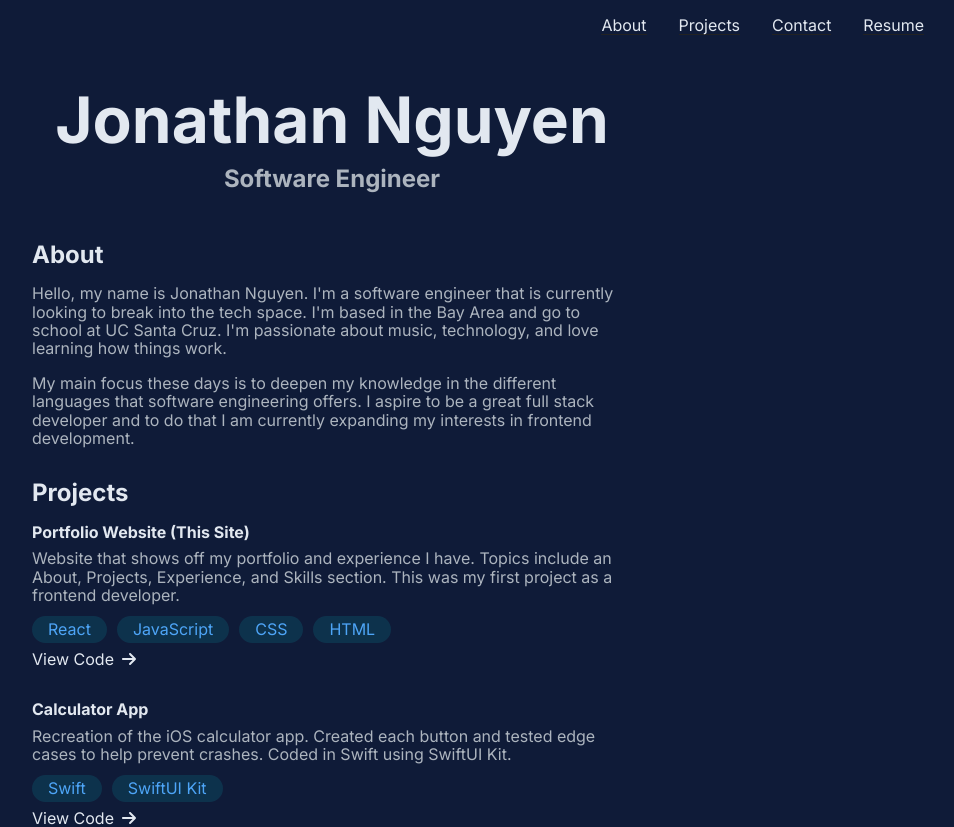
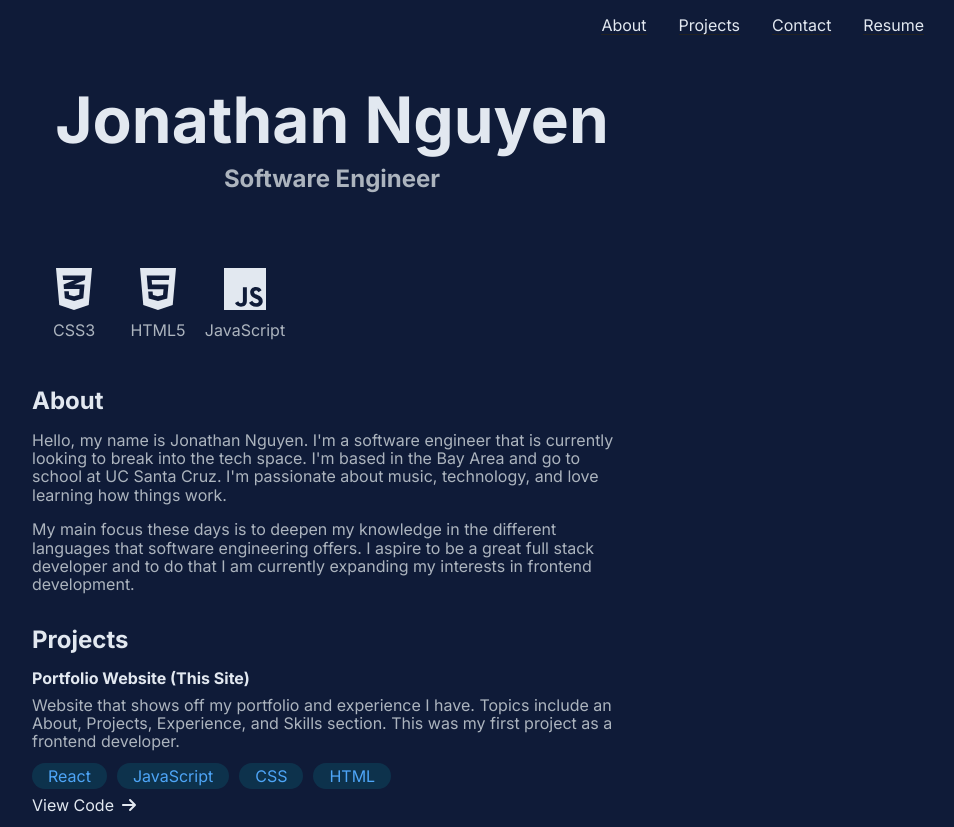
Before and after one commit to jonathanguyen21/Portfolio-Website, a React (Vite) app: page / in a window 1280 px wide. Shown: the top 827 px of the page, without its empty margins (308-1262 px from the left). Built offline with nearby package versions, Linux system fonts and the light colour scheme.

Commit message:
saving skills section

```diff
--- a/components/ContactMethods.jsx
+++ b/components/ContactMethods.jsx
@@ -5,18 +5,10 @@ function ContactMethods() {
   return (
     <section className="contact--methods container">
       <a href="https://www.linkedin.com/in/jonduynguyen/" target="_blank">
-        <FontAwesomeIcon
-          icon={faLinkedin}
-          size="2xl"
-          className="contact--methods__icon"
-        />
+        <FontAwesomeIcon icon={faLinkedin} size="2xl" className="icon" />
       </a>
       <a href="https://github.com/jonathanguyen21" target="_blank">
-        <FontAwesomeIcon
-          icon={faGithub}
-          size="2xl"
-          className="contact--methods__icon"
-        />
+        <FontAwesomeIcon icon={faGithub} size="2xl" className="icon" />
       </a>
     </section>
   );
--- /dev/null
+++ b/components/Skills.jsx
@@ -0,0 +1,29 @@
+import {
+  faCss3Alt,
+  faHtml5,
+  faJs,
+  faNodeJs,
+} from "@fortawesome/free-brands-svg-icons";
+import { FontAwesomeIcon } from "@fortawesome/react-fontawesome";
+
+function Skills() {
+  return (
+    <section className="skills--section container">
+      <div className="skills__icon">
+        <FontAwesomeIcon icon={faCss3Alt} className="icon" />
+        <p>CSS3</p>
+      </div>
+
+      <div className="skills__icon">
+        <FontAwesomeIcon icon={faHtml5} className="icon" />
+        <p>HTML5</p>
+      </div>
+      <div className="skills__icon">
+        <FontAwesomeIcon icon={faJs} className="icon" />
+        <p>JavaScript</p>
+      </div>
+    </section>
+  );
+}
+
+export default Skills;
--- a/src/App.css
+++ b/src/App.css
@@ -135,7 +135,24 @@ p {
     justify-content: center;
 }
 
-.contact--methods__icon {
+/* Icons */
+
+.icon {
     font-size: 3rem;
     margin: 1.5rem;
 }
+
+/* Skills */
+
+.skills--section {
+    display: flex;
+}
+
+.skills__icon {
+    display: inline-block;
+    text-align: center;
+}
+
+.skills__icon .icon {
+    margin-bottom: .5rem;
+}
--- a/src/App.jsx
+++ b/src/App.jsx
@@ -5,12 +5,14 @@ import Hero from "../components/Hero";
 import About from "../components/About";
 import Projects from "../components/Projects";
 import ContactMethods from "../components/ContactMethods";
+import Skills from "../components/Skills";
 
 function App() {
   return (
     <>
       <NavBar />
       <Hero />
+      <Skills />
       <About />
       <Projects />
       <ContactMethods />
```
